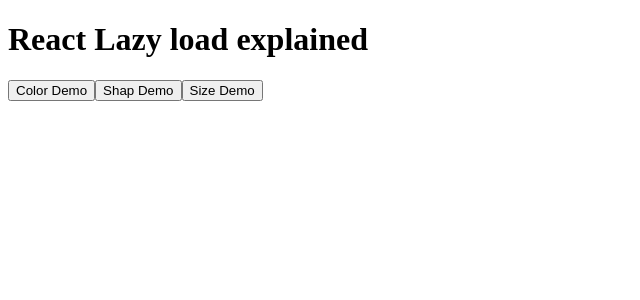
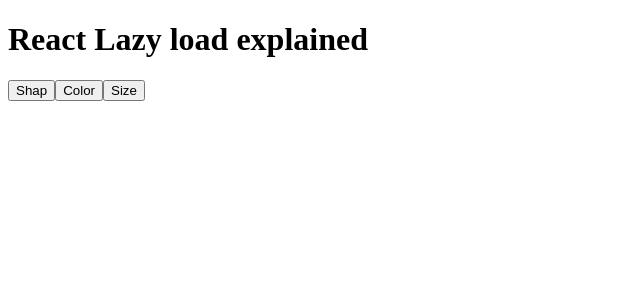
Before and after one commit to jobayed24/Learn-React, a React (Vite) app: page / in a window 1280 px wide. Shown: the top 300 px of the page, without its empty margins (0-640 px from the left). Built offline with nearby package versions, Linux system fonts and the light colour scheme.

Commit message:
lazy Load: applied

```diff
--- a/src/App.jsx
+++ b/src/App.jsx
@@ -1,25 +1,30 @@
-import { useState } from 'react'
+import { Suspense, useState } from 'react'
 import './App.css'
-import ColorDemo from './components/ColorDemo'
-import ShapDemo from './components/ShapDemo'
-import SizeDemo from './components/SizeDemo'
+import demo from './utils/demo'
+import importDemo from './utils/importDemo'
 function App() {
-  const [selectDemo,setSelectDemo]=useState(null)
-
+  const [selectedDemo,setSelectedDemo]=useState(null)
+  async function Demo(file){
+    const Demo=await importDemo(file)
+   return Demo;
+  }
+async function setSelectDemo(file){
+    const Demos=await Demo(file)
+    const DemoComponents= <Demos />
+    setSelectedDemo(DemoComponents)
+  }
   return (
     <>
       <h1>React Lazy load explained</h1>
       <div>
-        <button onClick={()=>setSelectDemo('color')}>Color Demo</button>
+      {demo.map((button)=>(
+        <button key={button.id} onClick={()=>setSelectDemo(button.file)}>{button.name}</button>
+      ))}
 
-        <button onClick={()=>setSelectDemo('shap')}>Shap Demo</button>
-        <button onClick={()=>setSelectDemo('size')}>Size Demo</button>
       </div>
 
       <div>
-        {selectDemo==='color'&& <ColorDemo />}
-        {selectDemo==='shap'&& <ShapDemo />}
-        {selectDemo==='size'&& <SizeDemo />}
+        <Suspense fallback={<h2>Loadding...</h2>} >{selectedDemo}</Suspense>
       </div>
      </>
   )
--- /dev/null
+++ b/src/utils/demo.js
@@ -0,0 +1,19 @@
+const demo=[
+    {
+        id: 1,
+        name: 'Shap',
+        file: 'ShapDemo'
+    },
+    {
+        id: 2,
+        name: 'Color',
+        file: 'ColorDemo'
+    },
+    {
+        id: 3,
+        name: 'Size',
+        file: 'SizeDemo'
+    }
+]
+
+export default demo;
--- /dev/null
+++ b/src/utils/importDemo.js
@@ -0,0 +1,5 @@
+import { lazy } from "react";
+
+export default async function importDemo(file){
+    return lazy(()=>import(`../components/${file}`))
+}
```
